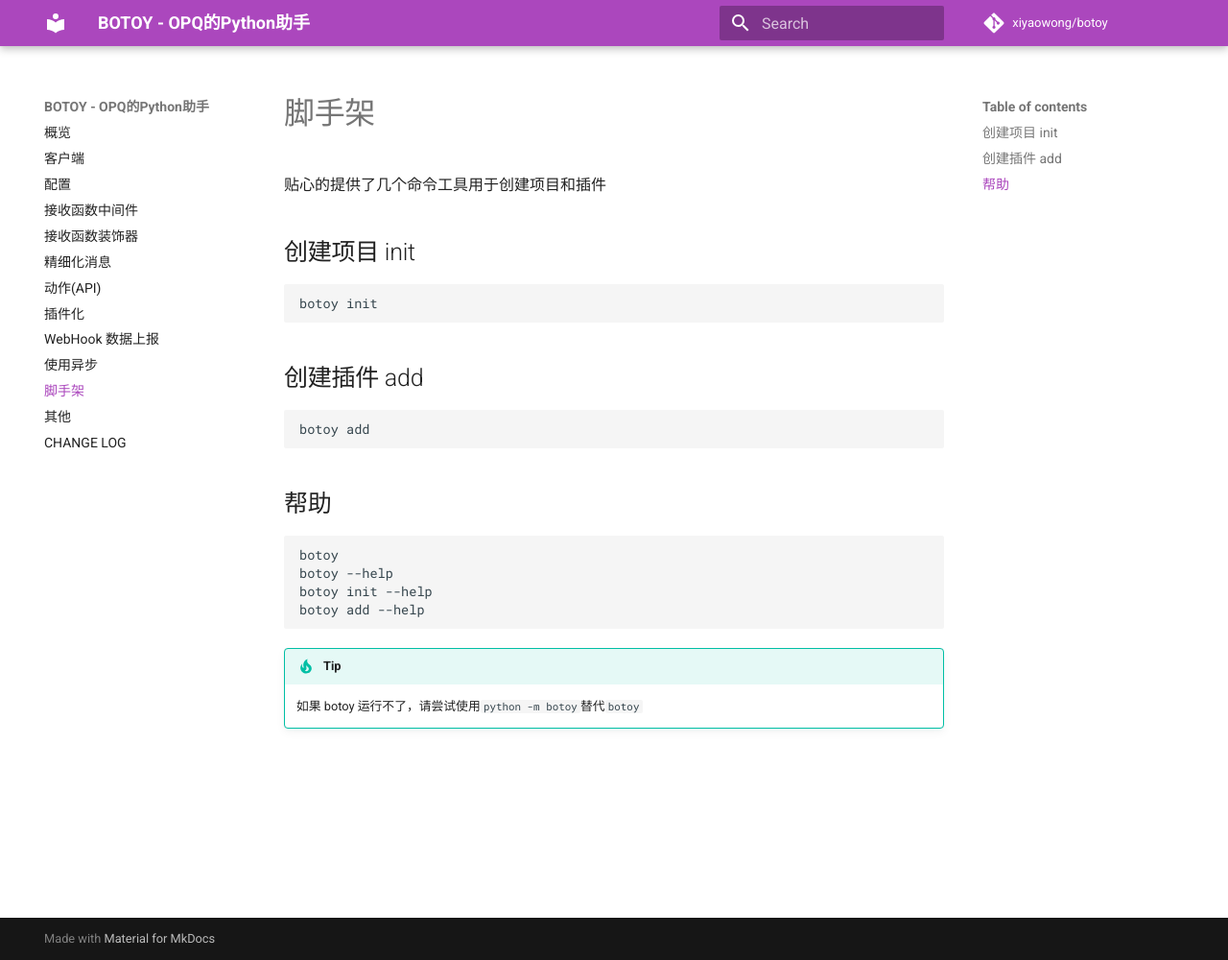
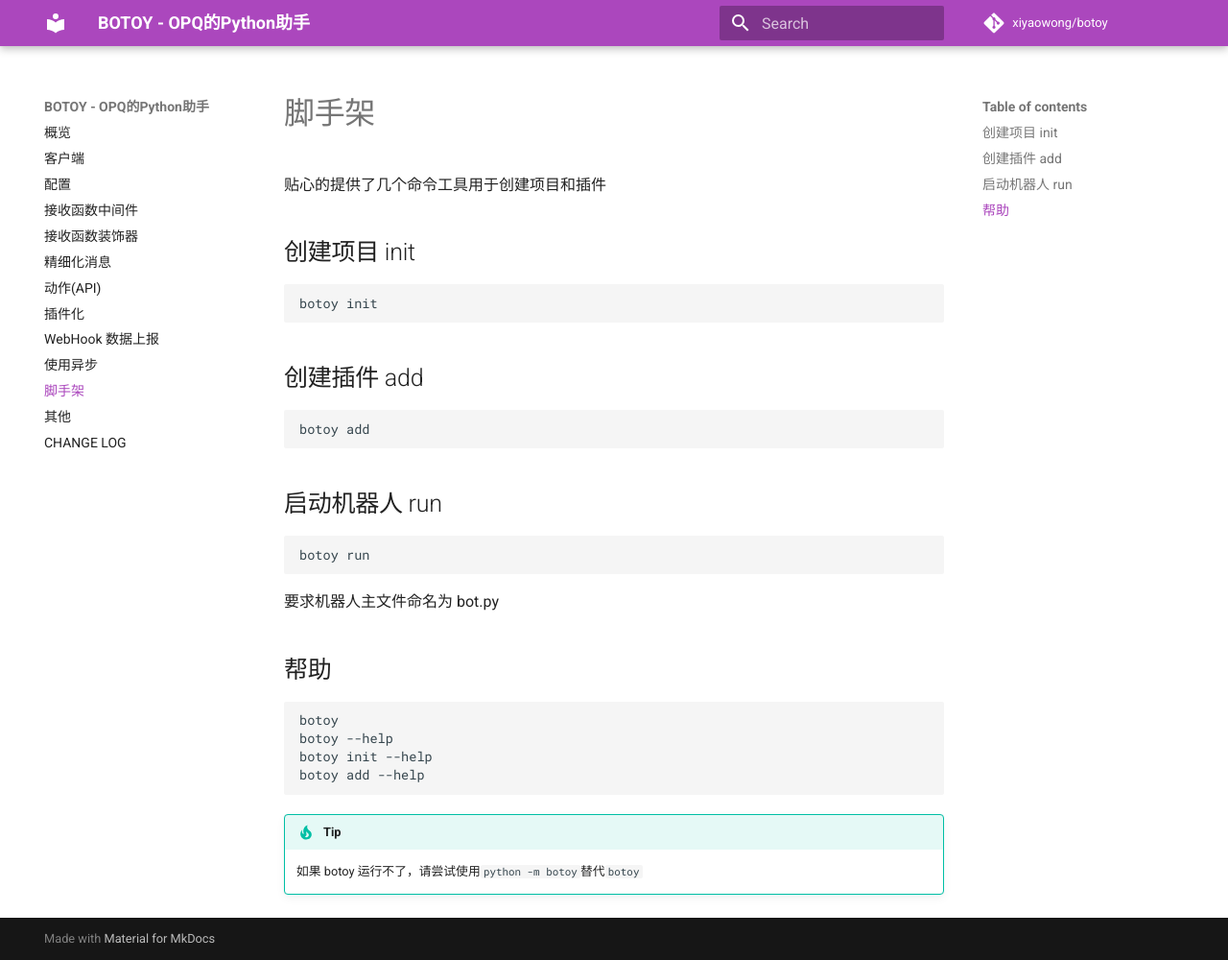
Before and after one commit to opq-osc/botoy, an MkDocs documentation site: the page built from docs/cli.md, in a window 1280 px wide and 1000 px high. Shown: the whole window at 96% size. Built offline with MkDocs 1.6.1 and Material for MkDocs 9.7.7, drawn with Linux system fonts in a browser that asks for light colours; comment, search, counter and statistics services are not loaded.

Commit message:
update docs

````diff
--- a/docs/cli.md
+++ b/docs/cli.md
@@ -14,6 +14,14 @@
 botoy add
 ```
 
+## 启动机器人 run
+
+```shell
+botoy run
+```
+
+要求机器人主文件命名为 bot.py
+
 ## 帮助
 
 ```shell
````
